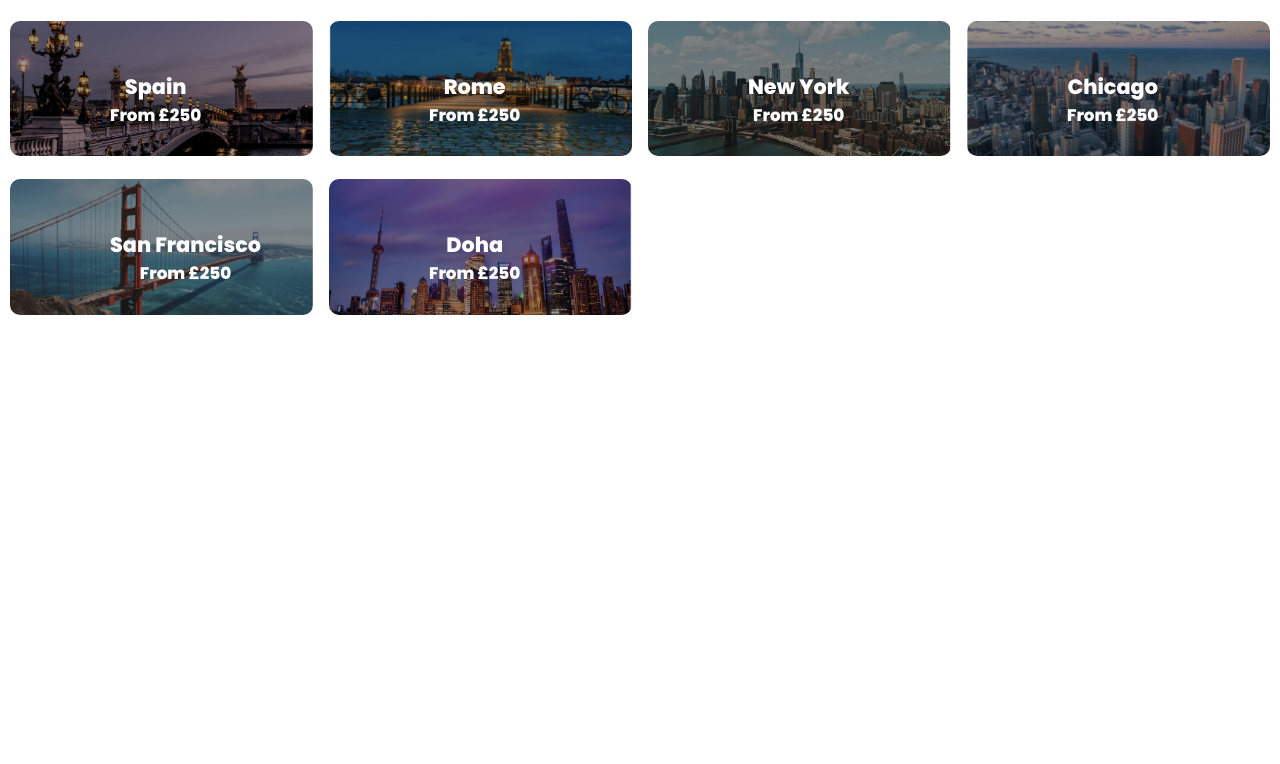
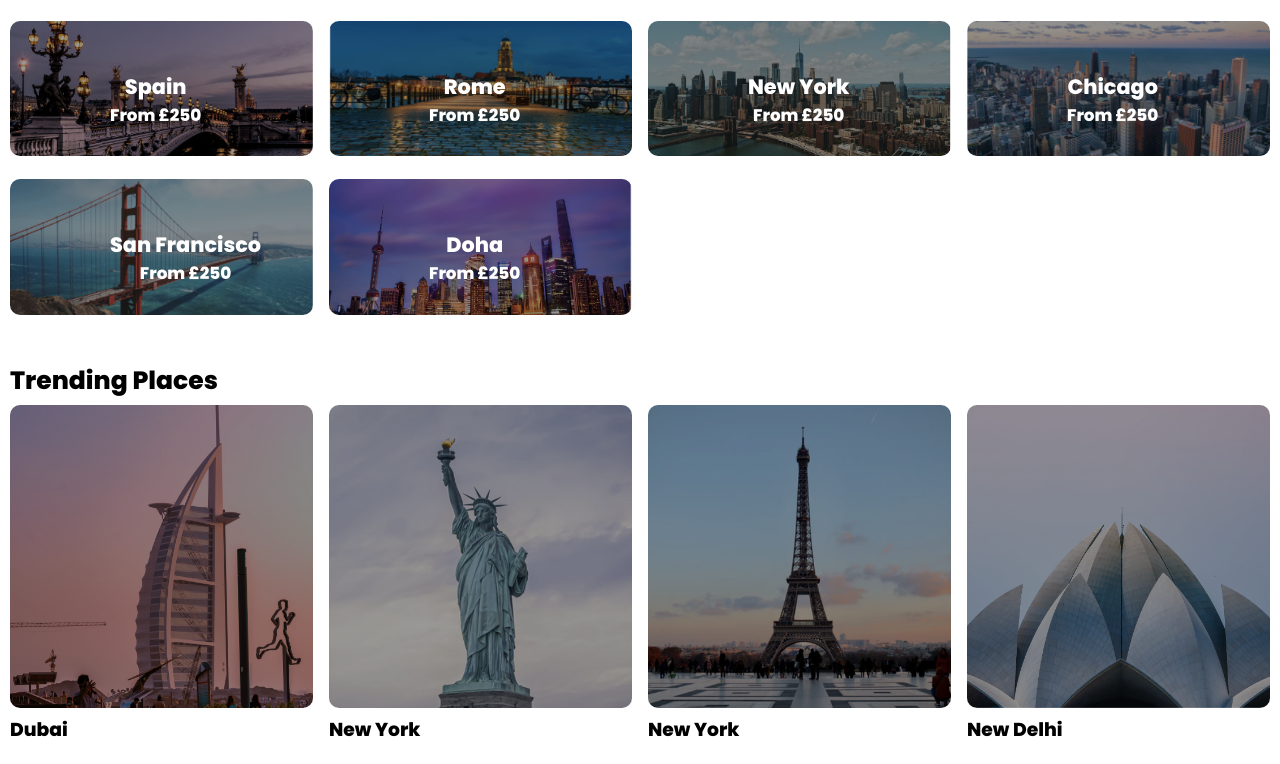
Before and after one commit to elselhab1992/StayBnb, a React (Vite) app: page / in a window 1280 px wide. Shown: the part 1000-1764 px from the top of the page. Before the commit the page ends 1342 px from the top, so only its background shows below. Built offline with nearby package versions, Linux system fonts and the light colour scheme.

Commit message:
create trending section

```diff
--- a/src/Data/data.js
+++ b/src/Data/data.js
@@ -1,3 +1,4 @@
+//exclusives
 import Img1 from "../assets/image-1.png";
 import Img2 from "../assets/image-2.png";
 import Img3 from "../assets/image-3.png";
@@ -9,55 +10,94 @@ import Img8 from "../assets/image-8.png";
 import Img9 from "../assets/image-9.png";
 import Img10 from "../assets/image-10.png";
 
+//trending
+import Img11 from "../assets/dubai.png";
+import Img12 from "../assets/new-york.png";
+import Img13 from "../assets/paris.png";
+import Img14 from "../assets/new-delhi.png";
+
 export const exclusives = [
   {
+    id: 1,
     img: Img1,
     name: "london",
     price: "from £250",
   },
   {
+    id: 2,
     img: Img2,
     name: "norway",
     price: "from £250",
   },
   {
+    id: 3,
     img: Img3,
     name: "australia",
     price: "from £250",
   },
   {
+    id: 4,
     img: Img4,
     name: "france",
     price: "from £250",
   },
   {
+    id: 5,
     img: Img5,
     name: "spain",
     price: "from £250",
   },
   {
+    id: 6,
     img: Img6,
     name: "rome",
     price: "from £250",
   },
   {
+    id: 7,
     img: Img7,
     name: "new york",
     price: "from £250",
   },
   {
+    id: 8,
     img: Img8,
     name: "chicago",
     price: "from £250",
   },
   {
+    id: 9,
     img: Img9,
     name: "san francisco",
     price: "from £250",
   },
   {
+    id: 10,
     img: Img10,
     name: "doha",
     price: "from £250",
   },
 ];
+
+export const trending = [
+  {
+    id: 1,
+    img: Img11,
+    name: "dubai",
+  },
+  {
+    id: 2,
+    img: Img12,
+    name: "new york",
+  },
+  {
+    id: 3,
+    img: Img13,
+    name: "new york",
+  },
+  {
+    id: 4,
+    img: Img14,
+    name: "new delhi",
+  },
+];
--- a/src/Pages/Home/Home.jsx
+++ b/src/Pages/Home/Home.jsx
@@ -1,10 +1,11 @@
-import { Exclusive, Hero } from "../../components";
+import { Exclusive, Hero, Trending } from "../../components";
 
 const Home = () => {
   return (
     <>
       <Hero />
       <Exclusive />
+      <Trending />
     </>
   );
 };
--- /dev/null
+++ b/src/components/Trending/Trending.jsx
@@ -0,0 +1,26 @@
+import { trending } from "../../Data/data";
+import { Content, Section, Img } from "../Exclusive/ExclusiveStyles";
+import { Title } from "../index";
+import { MainContainer } from "./TrendingStyles";
+
+const Trending = () => {
+  return (
+    <Section>
+      <Title title="Trending Places" />
+      <MainContainer>
+        {trending.map((card) => {
+          const { id, img, name } = card;
+
+          return (
+            <Content key={id}>
+              <Img src={img} alt={name} />
+              <h3>{name}</h3>
+            </Content>
+          );
+        })}
+      </MainContainer>
+    </Section>
+  );
+};
+
+export default Trending;
--- /dev/null
+++ b/src/components/Trending/TrendingStyles.jsx
@@ -0,0 +1,22 @@
+import styled from "styled-components";
+import { Container } from "../Exclusive/ExclusiveStyles";
+
+const MainContainer = styled(Container)`
+  @media (min-width: 300px) {
+    grid-template-columns: 1fr;
+  }
+
+  @media (min-width: 768px) {
+    grid-template-columns: 1fr 1fr;
+  }
+
+  @media (min-width: 1024px) {
+    grid-template-columns: repeat(3, 1fr);
+  }
+
+  @media (min-width: 1200px) {
+    grid-template-columns: repeat(4, 1fr);
+  }
+`;
+
+export { MainContainer };
--- a/src/components/index.js
+++ b/src/components/index.js
@@ -5,5 +5,6 @@ import Hero from "./Hero/Hero";
 import Button from "./Button/Button";
 import Title from "./Title/Title";
 import Exclusive from "./Exclusive/Exclusive";
+import Trending from "./Trending/Trending";
 
-export { Navbar, Sidebar, Header, Hero, Button, Title, Exclusive };
+export { Navbar, Sidebar, Header, Hero, Button, Title, Exclusive, Trending };
```
